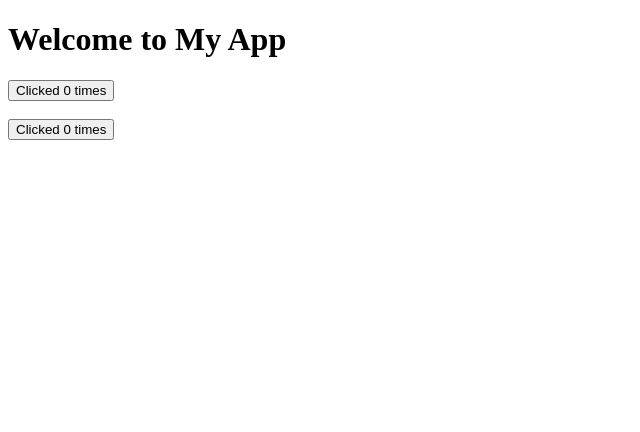
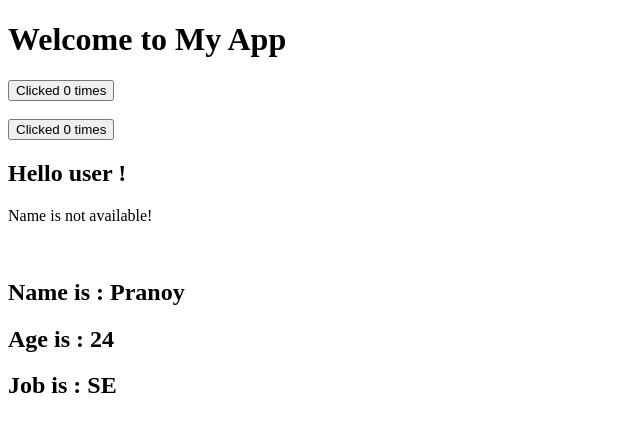
Before and after one commit to developersview/ReactJS-Tutorial, a React (Create React App) app in the folder my-app/: page / in a window 1280 px wide. Shown: the top 432 px of the page, without its empty margins (0-640 px from the left). Built offline with nearby package versions, Linux system fonts and the light colour scheme.

Commit message:
props practice

```diff
--- a/my-app/src/App.jsx
+++ b/my-app/src/App.jsx
@@ -1,18 +1,17 @@
-import MyButton from "./MyButton";
-import { useState } from 'react'
+import React from 'react';
+import SampleHookPractice from './SampleHookPractice';
+import Learning from './Learning';
+import Person from './Person';
 
 function App() {
-  const [initialCount, setCount] = useState(0);
-  const handleClick = () => {
-    setCount(initialCount + 1);
-  }
+
 
   return (
     <>
-      <h1>Welcome to My App</h1>
-      <MyButton count={initialCount} onClick={handleClick} />
-      <br /><br />
-      <MyButton count={initialCount} onClick={handleClick} />
+      <SampleHookPractice />
+      <Learning name={''} />
+      <br />
+      <Person personObj='person1' />
     </>
   );
 }
--- /dev/null
+++ b/my-app/src/Learning.jsx
@@ -0,0 +1,28 @@
+import React from 'react'
+import PropTypes from 'prop-types'
+
+const Learning = (props) => {
+    const name = props.name;
+    let isShowing = true;
+    if (name ? isShowing = true : isShowing = false);
+    return (
+        <>
+            <h2>Hello {isShowing ? name : 'user'} !</h2>
+            {name ? (
+                <>
+                    <p>Name is : {name}</p>
+                </>
+            ) : (
+                <>
+                    <p>Name is not available!</p>
+                </>
+            )}
+        </>
+    )
+}
+
+Learning.propTypes = {
+    name: PropTypes.string
+}
+
+export default Learning
--- /dev/null
+++ b/my-app/src/Person.jsx
@@ -0,0 +1,50 @@
+import React from 'react'
+
+const Person = (props) => {
+    const person1 = {
+        name: 'Pranoy',
+        age: 24,
+        job: 'SE'
+    };
+    const person2 = {
+        name: 'Jonas',
+        age: 22,
+        job: 'ASE'
+    };
+    const person3 = {
+        name: 'Martha',
+        age: 21,
+        job: 'HR'
+    }
+
+    if (props.personObj === 'person1') {
+        return (
+            <>
+                <h2>Name is : {person1.name}</h2>
+                <h2>Age is : {person1.age}</h2>
+                <h2>Job is : {person1.job}</h2>
+            </>
+        )
+
+    } else if (props.personObj === 'person2') {
+        return (
+            <>
+                <h2>Name is : {person2.name}</h2>
+                <h2>Age is : {person2.age}</h2>
+                <h2>Job is : {person2.job}</h2>
+            </>
+        )
+
+    } else if (props.personObj === 'person3') {
+        return (
+            <>
+                <h2>Name is : {person3.name}</h2>
+                <h2>Age is : {person3.age}</h2>
+                <h2>Job is : {person3.job}</h2>
+            </>
+        )
+
+    }
+}
+
+export default Person
```
